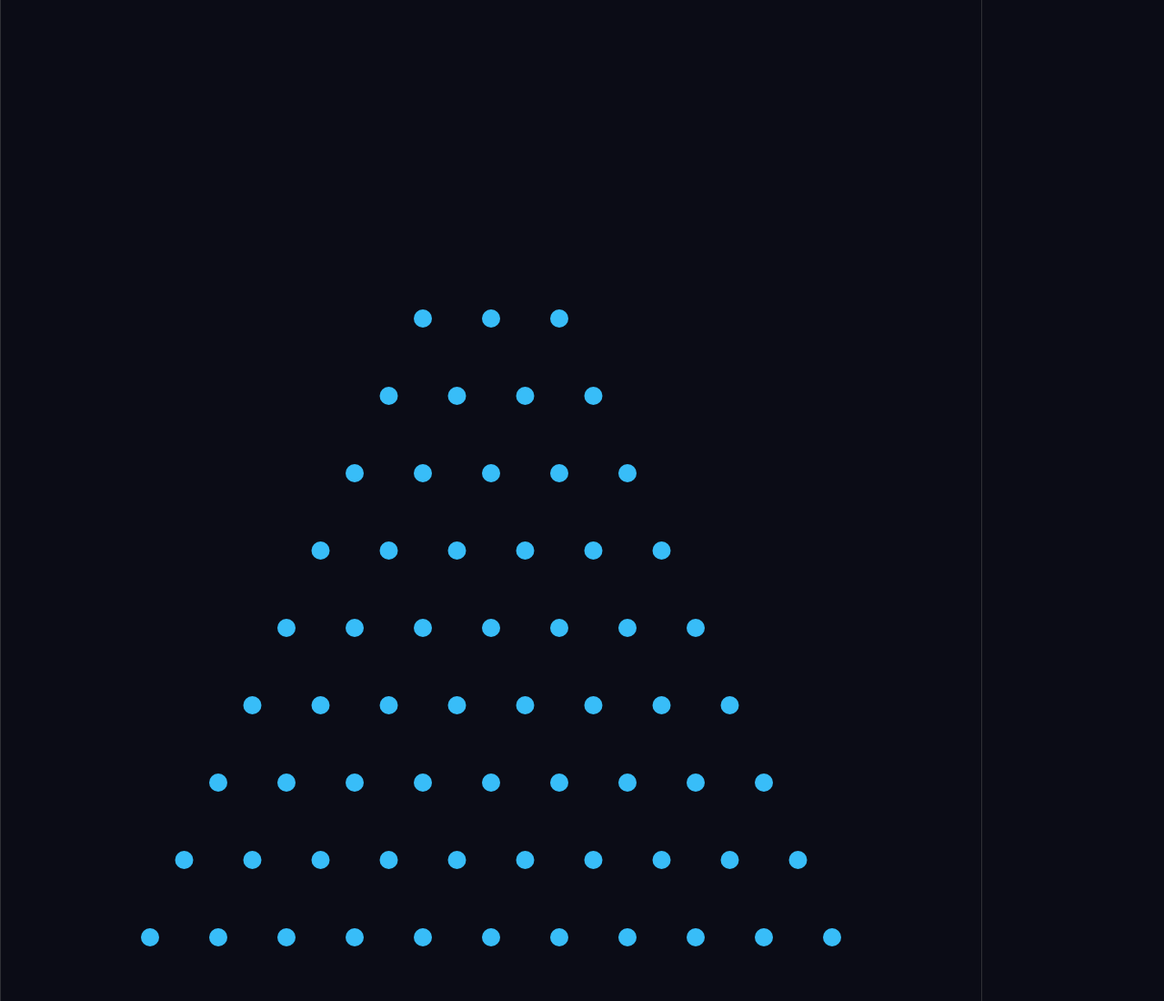
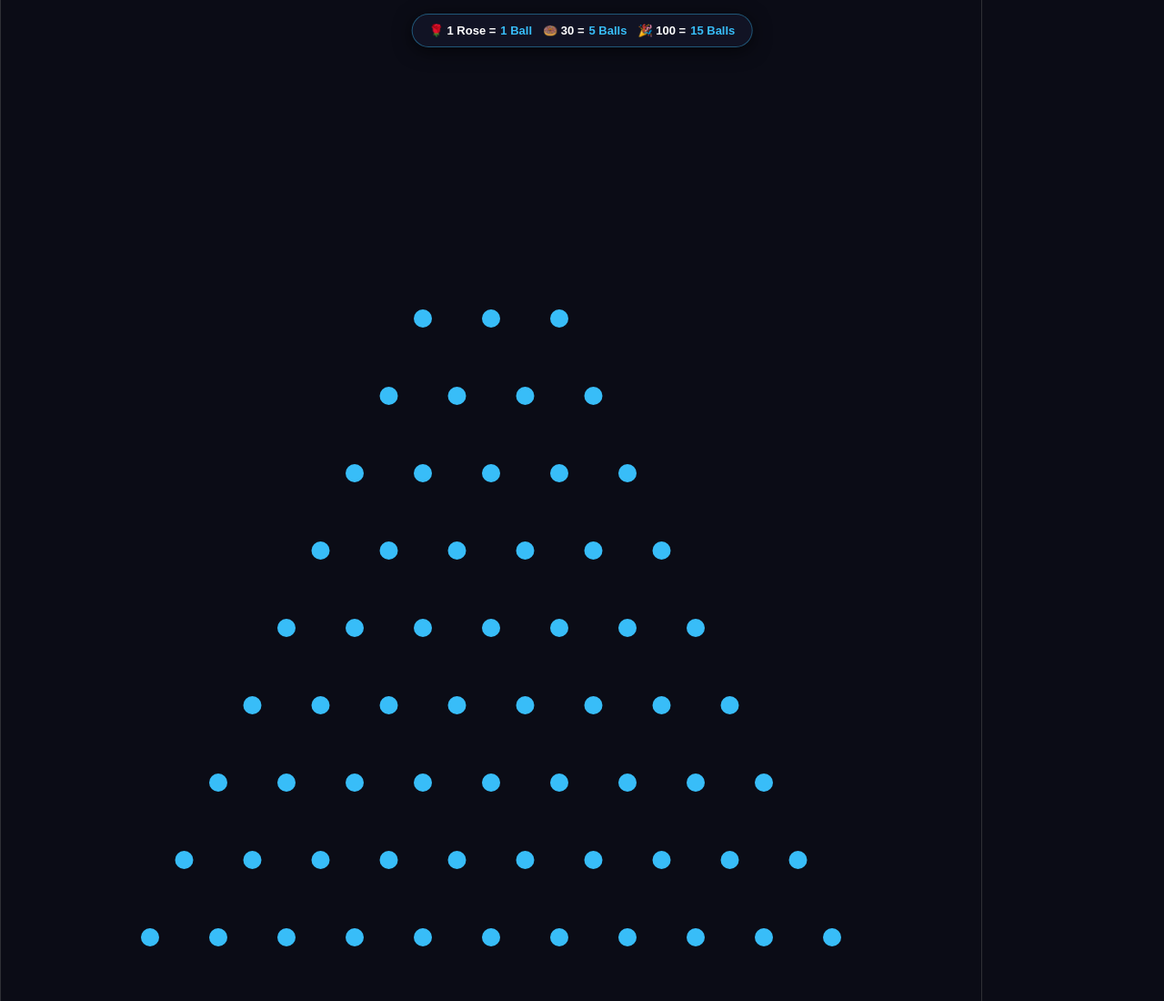
Before and after one commit to nchnnaung/tiktok-plinko, a website: page public/index.html in a window 1280 px wide. Shown: the top 1100 px of the page at 91% size. Drawn offline with nearby package versions, Linux system fonts and the light colour scheme.

Commit message:
Update index.html

```diff
--- a/public/index.html
+++ b/public/index.html
@@ -8,7 +8,36 @@
     body { margin: 0; background: #0b0c16; overflow: hidden; font-family: sans-serif; }
     #canvas-box { position: absolute; top: 0; left: 0; width: 100%; height: 100%; }
 
-    /* Hidden by default; only shows when toggled */
+    /* On-Screen Gift Rules Banner */
+    #gift-banner {
+      position: absolute;
+      top: 15px;
+      left: 50%;
+      transform: translateX(-50%);
+      display: flex;
+      gap: 12px;
+      background: rgba(18, 20, 38, 0.9);
+      border: 1px solid rgba(56, 189, 248, 0.4);
+      border-radius: 30px;
+      padding: 10px 18px;
+      z-index: 50;
+      pointer-events: none;
+      box-shadow: 0 4px 20px rgba(0, 0, 0, 0.6);
+    }
+    .rule-tag {
+      color: #ffffff;
+      font-size: 13px;
+      font-weight: 800;
+      display: flex;
+      align-items: center;
+      gap: 5px;
+      white-space: nowrap;
+    }
+    .rule-tag span {
+      color: #38bdf8;
+    }
+
+    /* Hidden by default; tap top area to toggle */
     #test-panel {
       position: absolute; bottom: 20px; left: 20px; z-index: 100;
       display: none; gap: 10px; background: rgba(0,0,0,0.6); padding: 10px; border-radius: 8px;
@@ -18,16 +47,23 @@
       border-radius: 6px; font-weight: bold; cursor: pointer; color: #000;
     }
 
-    /* Invisible secret tap zone at the top of the screen */
+    /* Secret tap zone */
     #secret-tap-zone {
-      position: absolute; top: 0; left: 0; width: 100%; height: 80px; z-index: 200;
+      position: absolute; top: 0; left: 0; width: 100%; height: 70px; z-index: 60;
     }
   </style>
   <script src="https://cdnjs.cloudflare.com/ajax/libs/matter-js/0.19.0/matter.min.js"></script>
 </head>
 <body>
-  <!-- Tap here to show/hide the test buttons -->
+  <!-- Secret Tap Zone to show/hide test buttons -->
   <div id="secret-tap-zone" onclick="toggleTestPanel()"></div>
+
+  <!-- Viewer Live Gift Rules -->
+  <div id="gift-banner">
+    <div class="rule-tag">🌹 1 Rose = <span>1 Ball</span></div>
+    <div class="rule-tag">🍩 30 = <span>5 Balls</span></div>
+    <div class="rule-tag">🎉 100 = <span>15 Balls</span></div>
+  </div>
 
   <div id="canvas-box"></div>
 
@@ -123,7 +159,11 @@
     });
 
     function dropAvatar(name, avatarUrl, coins) {
-      const count = coins >= 100 ? 15 : (coins >= 30 ? 5 : 1);
+      let count = 1;
+      if (coins >= 100) count = 15;
+      else if (coins >= 30) count = 5;
+      else count = 1;
+
       for (let i = 0; i < count; i++) {
         setTimeout(() => {
           const x = (width / 2) + (Math.random() * 80 - 40);
@@ -140,7 +180,6 @@
       }
     }
 
-    // Toggle Secret Function
     window.toggleTestPanel = function() {
       const panel = document.getElementById('test-panel');
       panel.style.display = panel.style.display === 'flex' ? 'none' : 'flex';
```
